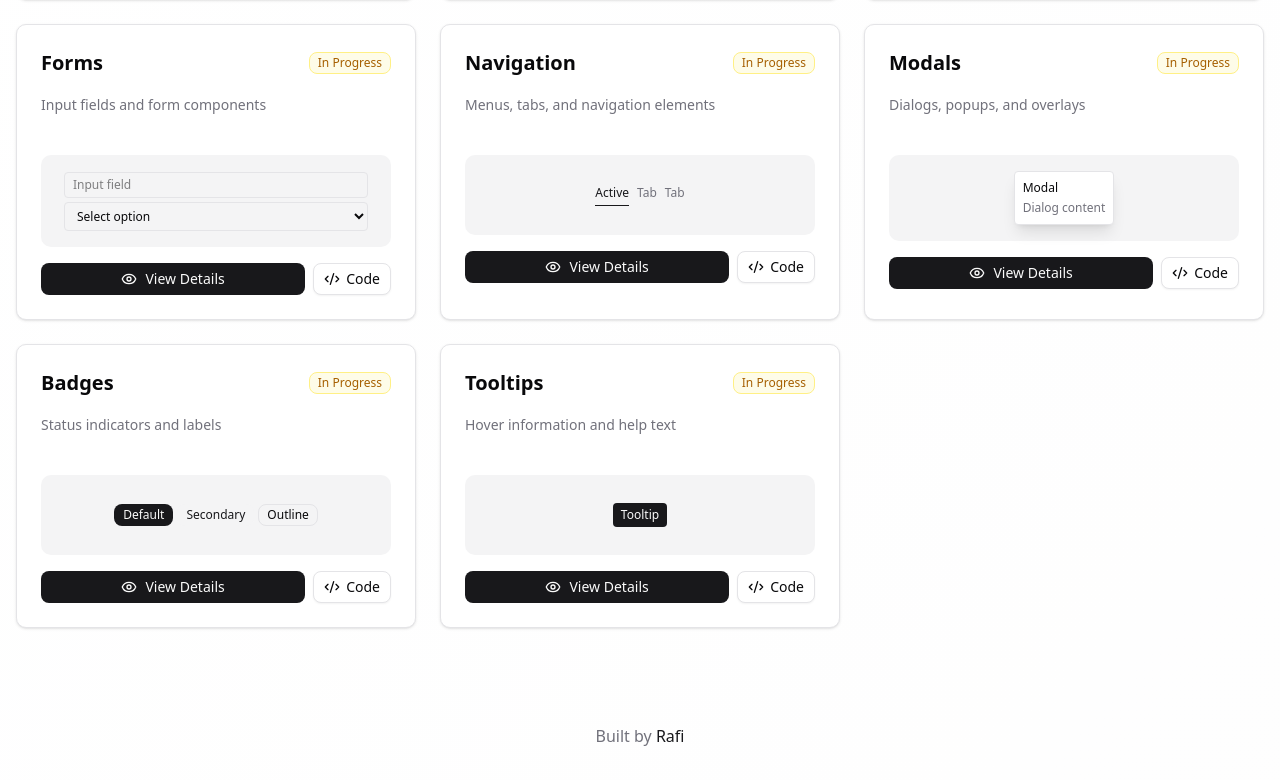
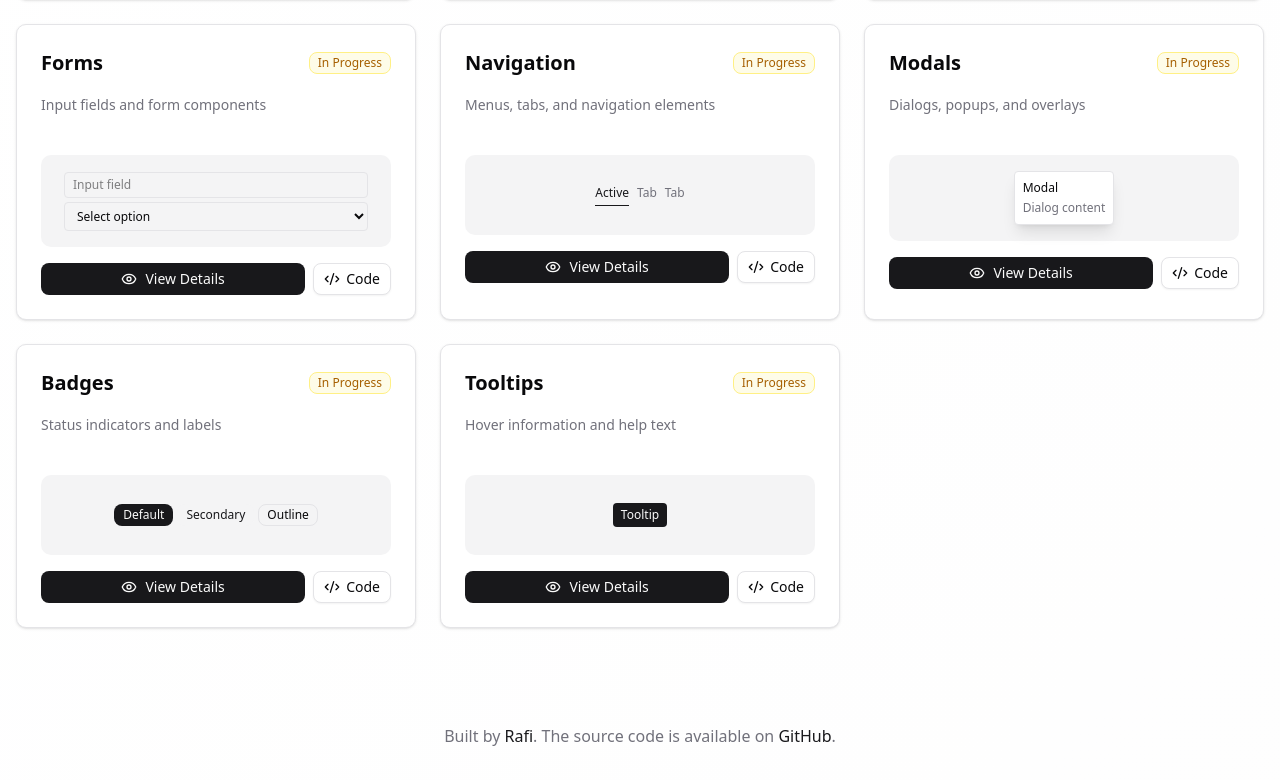
Before and after one commit to ahmadrafidev/web-ui-playbook, a Next.js app: page / in a window 1280 px wide. Shown: the part 704-1484 px from the top of the page. Built offline with nearby package versions, Linux system fonts and the light colour scheme.

Commit message:
refine footer

```diff
--- a/components/footer.tsx
+++ b/components/footer.tsx
@@ -6,13 +6,23 @@ export function Footer() {
       <p className="text-muted-foreground text-sm md:text-base font-normal">
         Built by{" "}
         <Link
-          href="https://github.com/ahmadrafidev"
+          href="https://x.com/rafiwiranaa"
           target="_blank"
           rel="noopener noreferrer"
           className="text-primary hover:text-primary/80 transition-colors hover:underline font-medium"
         >
           Rafi
         </Link>
+        . The source code is available on{" "}
+        <Link
+          href="https://github.com/ahmadrafidev/web-ui-playbook"
+          target="_blank"
+          rel="noopener noreferrer"
+          className="text-primary hover:text-primary/80 transition-colors hover:underline font-medium"
+        >
+          GitHub
+        </Link>
+        .
       </p>
     </footer>
   )
```
